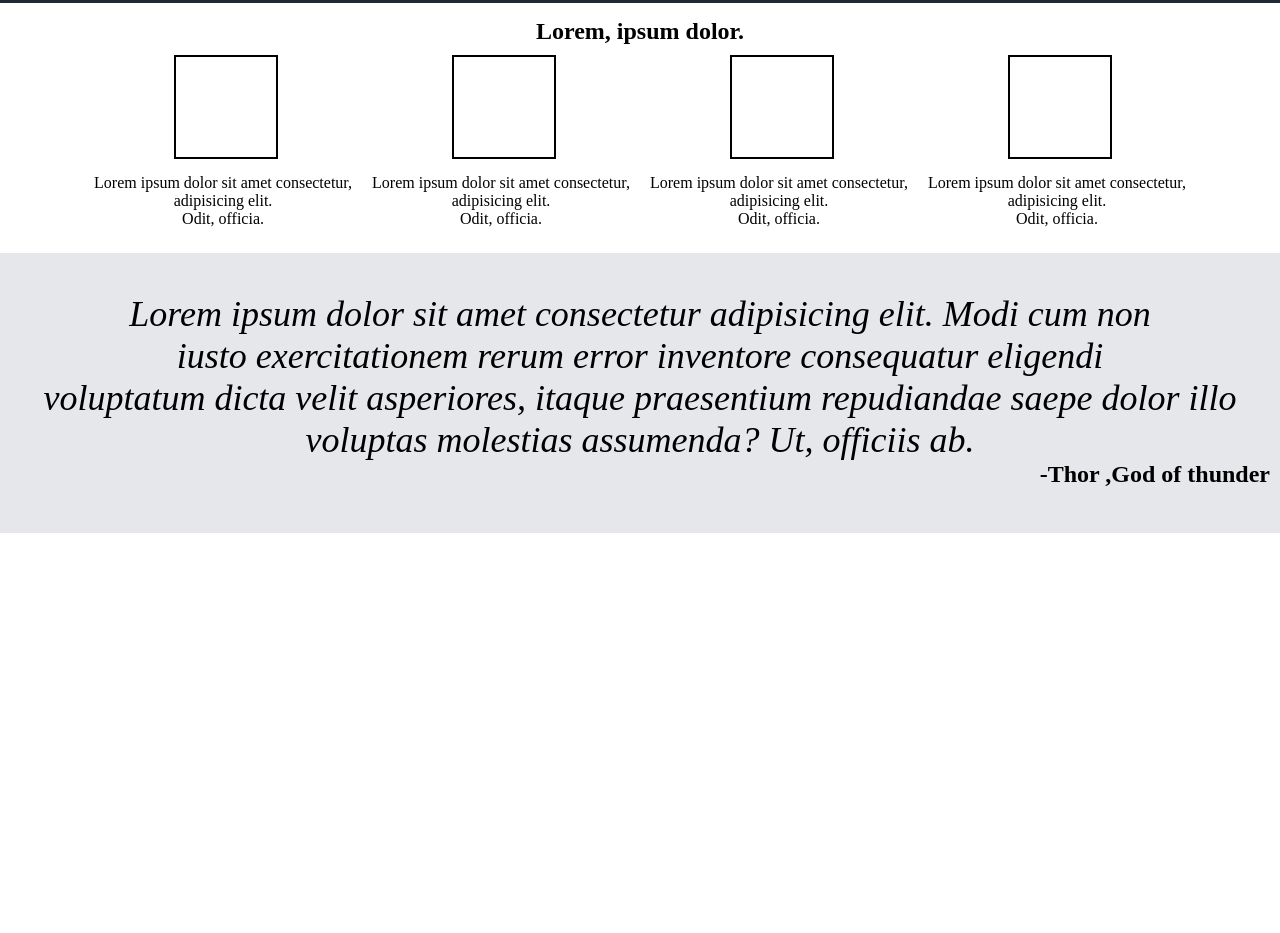
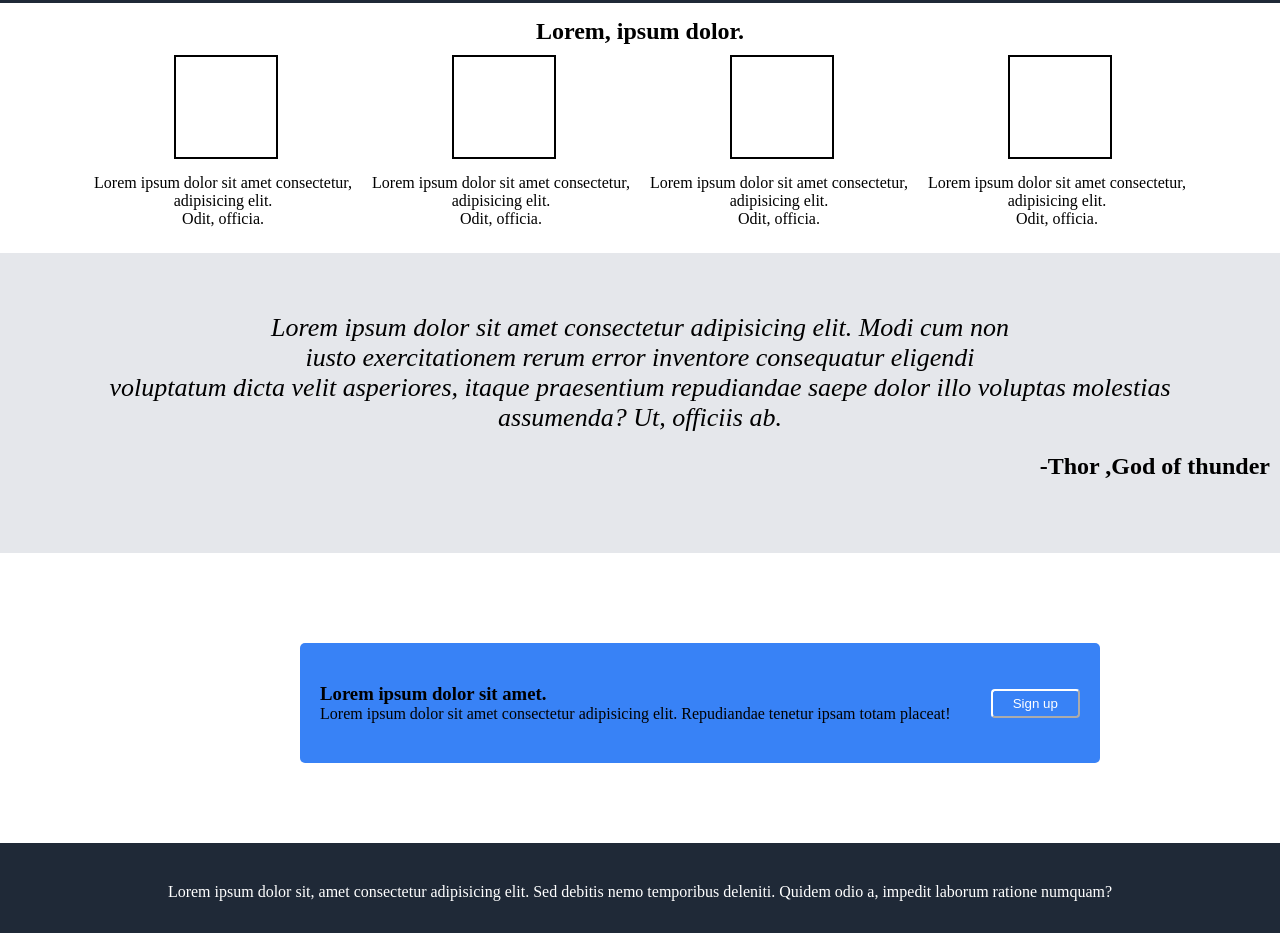
Before and after one commit to philosopher21/Flex_practice, a plain HTML site: page index.html in a window 1280 px wide. Shown: the part 447-1380 px from the top of the page. Before the commit the page ends 980 px from the top, so only its background shows below. Drawn offline with Linux system fonts and the light colour scheme.

Commit message:
flex layout complete

```diff
--- a/css/style.css
+++ b/css/style.css
@@ -109,7 +109,7 @@ img {
 }
 
 .qoute {
-  padding-top: 40px;
+  padding-top: 60px;
   padding-bottom: 40px;
   margin-top: 15px;
   height: 200px;
@@ -118,11 +118,53 @@ img {
 
 #qoute-text {
   text-align: center;
-  font-size: 36px;
+  font-size: 26px;
   font-style: italic;
+  padding-left: 50px;
+  padding-right: 50px;
 }
 
 #qouter-n {
   text-align: right;
   padding-right: 10px;
+  padding-top: 20px;
 }
+
+.call-to-action {
+  height: 200px;
+}
+
+.call-rectangle {
+  width: 800px;
+  height: 120px;
+  background-color: #3882f6;
+  display: flex;
+  justify-content: space-around;
+  align-items: center;
+  margin-top: 90px;
+  margin-left: 300px;
+  border-radius: 5px;
+}
+
+#sign-up-btn {
+  background-color: #3882f6;
+  padding: 5px 20px 5px 20px;
+  border-color: white;
+  border-radius: 4px;
+}
+
+.inner-text {
+  text-decoration: none;
+  color: white;
+}
+
+.footer {
+  height: 90px;
+  background-color: #1f2937;
+}
+
+.footer-text {
+  text-align: center;
+  color: white;
+  padding-top: 40px;
+}
--- a/index.html
+++ b/index.html
@@ -89,5 +89,28 @@
         <h2 id="qouter-n">-Thor ,God of thunder</h2>
       </div>
     </section>
+
+    <section class="call-to-action">
+      <div class="call-rectangle">
+        <div class="call-text">
+          <h3>Lorem ipsum dolor sit amet.</h3>
+          <p>
+            Lorem ipsum dolor sit amet consectetur adipisicing elit. Repudiandae
+            tenetur ipsam totam placeat!
+          </p>
+        </div>
+        <button id="sign-up-btn">
+          <a href="#" class="inner-text">Sign up</a>
+        </button>
+      </div>
+    </section>
+
+    <section class="footer">
+      <p class="footer-text">
+        Lorem ipsum dolor sit, amet consectetur adipisicing elit. Sed debitis
+        nemo temporibus deleniti. Quidem odio a, impedit laborum ratione
+        numquam?
+      </p>
+    </section>
   </body>
 </html>
```
